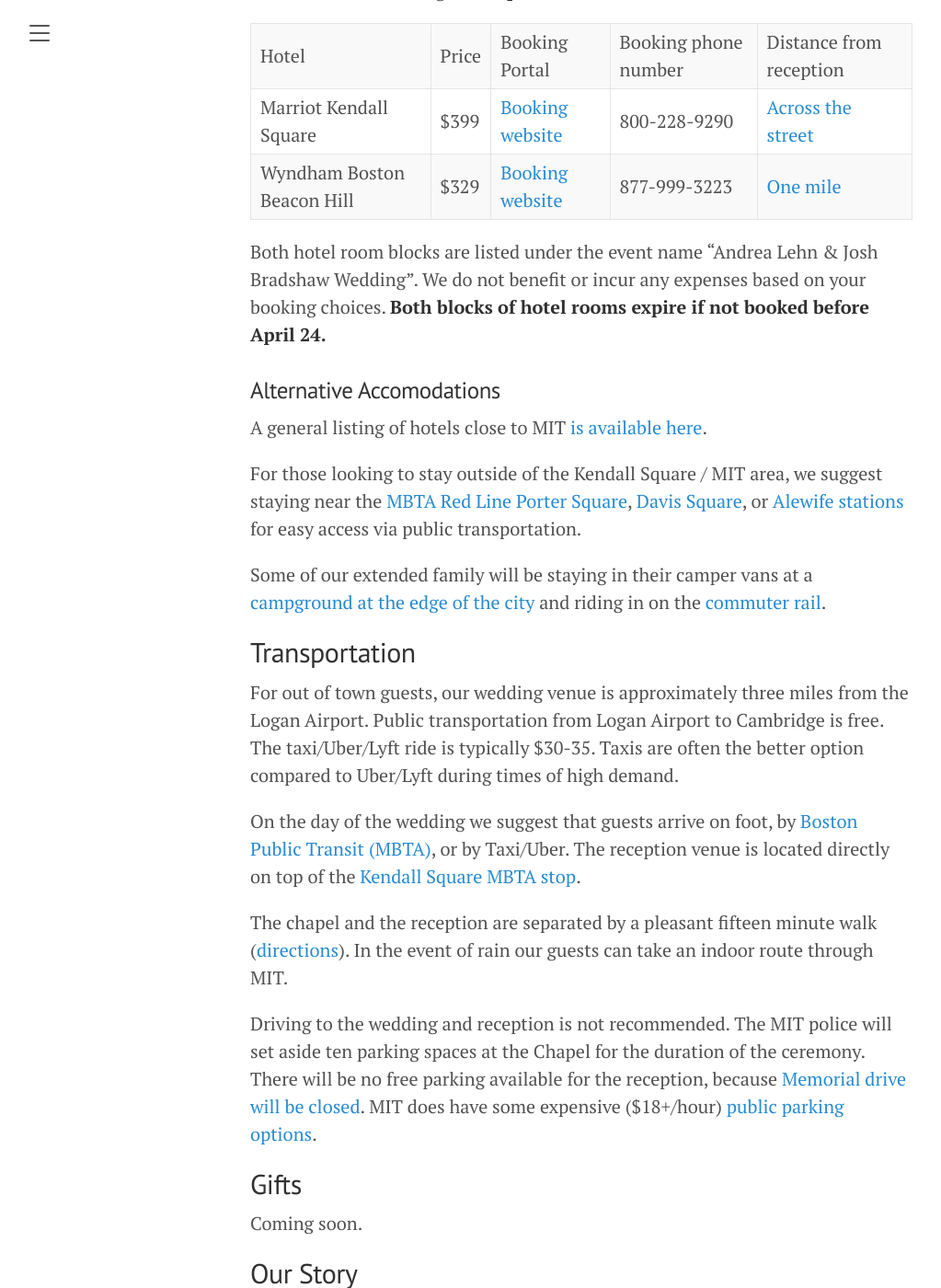
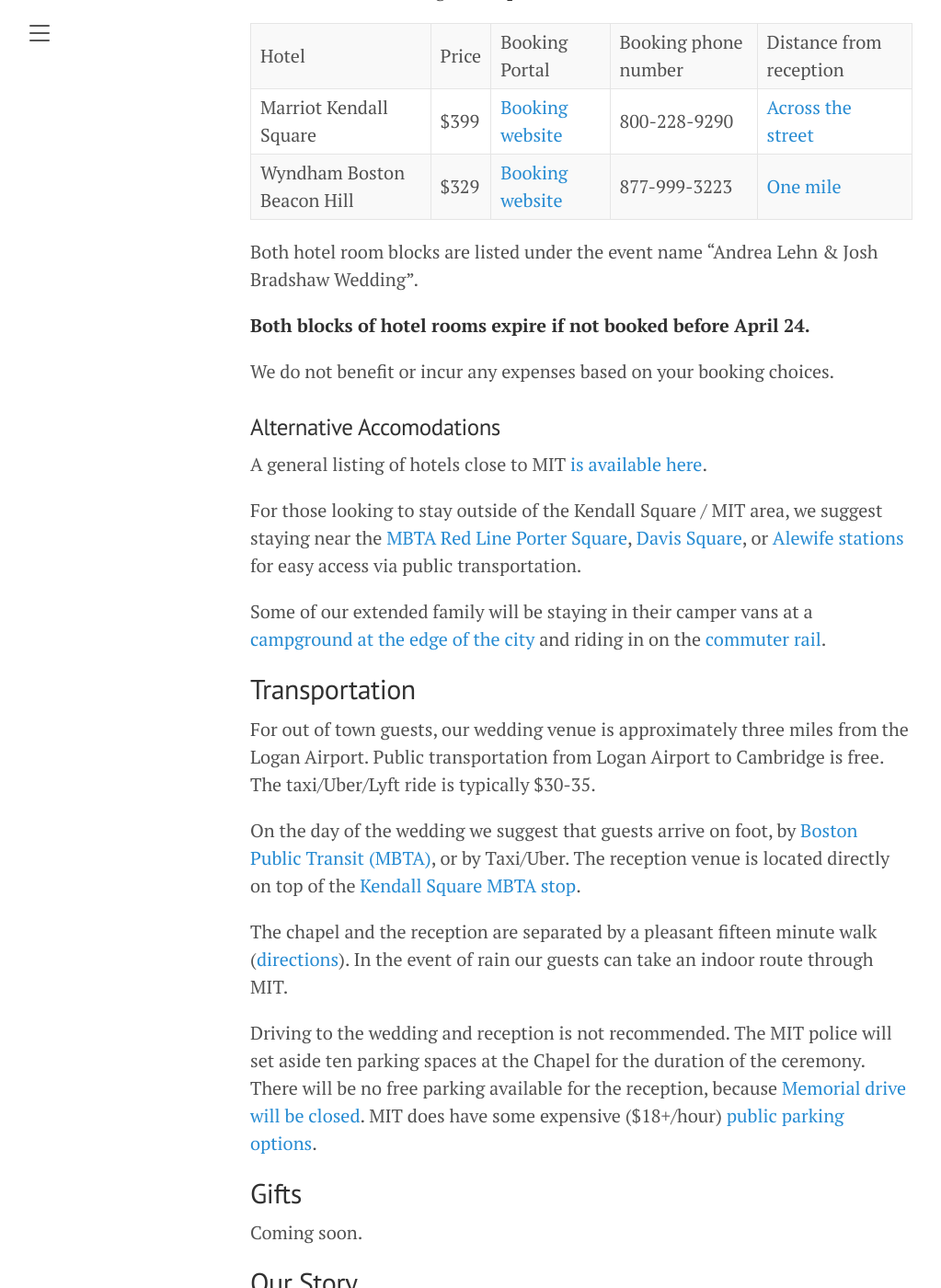
Before and after one commit to JoshBradshaw/andreajosh.github.io, a Jekyll site: the page built from _posts/2023-12-30-overview.md, in a window 1280 px wide and 1400 px high, scrolled down 1144 px. Shown: the whole window at 92% size, without its empty margins (8-1031 px from the left). Built offline with Jekyll 4.4.1, drawn with Linux system fonts in a browser that asks for light colours.

Commit message:
Update 2023-12-30-overview.md

```diff
--- a/_posts/2023-12-30-overview.md
+++ b/_posts/2023-12-30-overview.md
@@ -28,7 +28,11 @@ We've arranged courtesy room blocks at two local hotels. These rooms blocks will
 | Marriot Kendall Square | $399 | [Booking website](https://www.marriott.com/events/start.mi?id=1705508530715&key=GRP) | 800-228-9290 | [Across the street](https://maps.app.goo.gl/fNaig7B3UQ6ftECcA) |
 | Wyndham Boston Beacon Hill | $329 | [Booking website](https://www.wyndhamhotels.com/wyndham/boston-massachusetts/wyndham-boston-beacon-hill/rooms-rates?brand_id=HR&checkInDate=5/24/2024&checkOutDate=5/26/2024&useWRPoints=false&children=0&groupCode=0524ANDJOS&adults=1&rooms=1&loc=ChIJGzE9DS1l44kRoOhiASS_fHg&sessionId=1706298730) | 877-999-3223 | [One mile](https://maps.app.goo.gl/NvWc8aowYgpmi4uz5) |
 
-Both hotel room blocks are listed under the event name "Andrea Lehn & Josh Bradshaw Wedding". We do not benefit or incur any expenses based on your booking choices. **Both blocks of hotel rooms expire if not booked before April 24.**
+Both hotel room blocks are listed under the event name "Andrea Lehn & Josh Bradshaw Wedding".
+
+**Both blocks of hotel rooms expire if not booked before April 24.**
+
+We do not benefit or incur any expenses based on your booking choices.
 
 ### Alternative Accomodations
 
@@ -40,7 +44,7 @@ Some of our extended family will be staying in their camper vans at a [campgroun
 
 ## Transportation
 
-For out of town guests, our wedding venue is approximately three miles from the Logan Airport. Public transportation from Logan Airport to Cambridge is free. The taxi/Uber/Lyft ride is typically $30-35. Taxis are often the better option compared to Uber/Lyft during times of high demand.
+For out of town guests, our wedding venue is approximately three miles from the Logan Airport. Public transportation from Logan Airport to Cambridge is free. The taxi/Uber/Lyft ride is typically $30-35.
 
 On the day of the wedding we suggest that guests arrive on foot, by [Boston Public Transit (MBTA)](https://cdn.mbta.com/sites/default/files/2022-12/2022-12-12-subway-map-v37f.pdf), or by Taxi/Uber. The reception venue is located directly on top of the [Kendall Square MBTA stop](https://www.mbta.com/stops/place-knncl).
 
```
